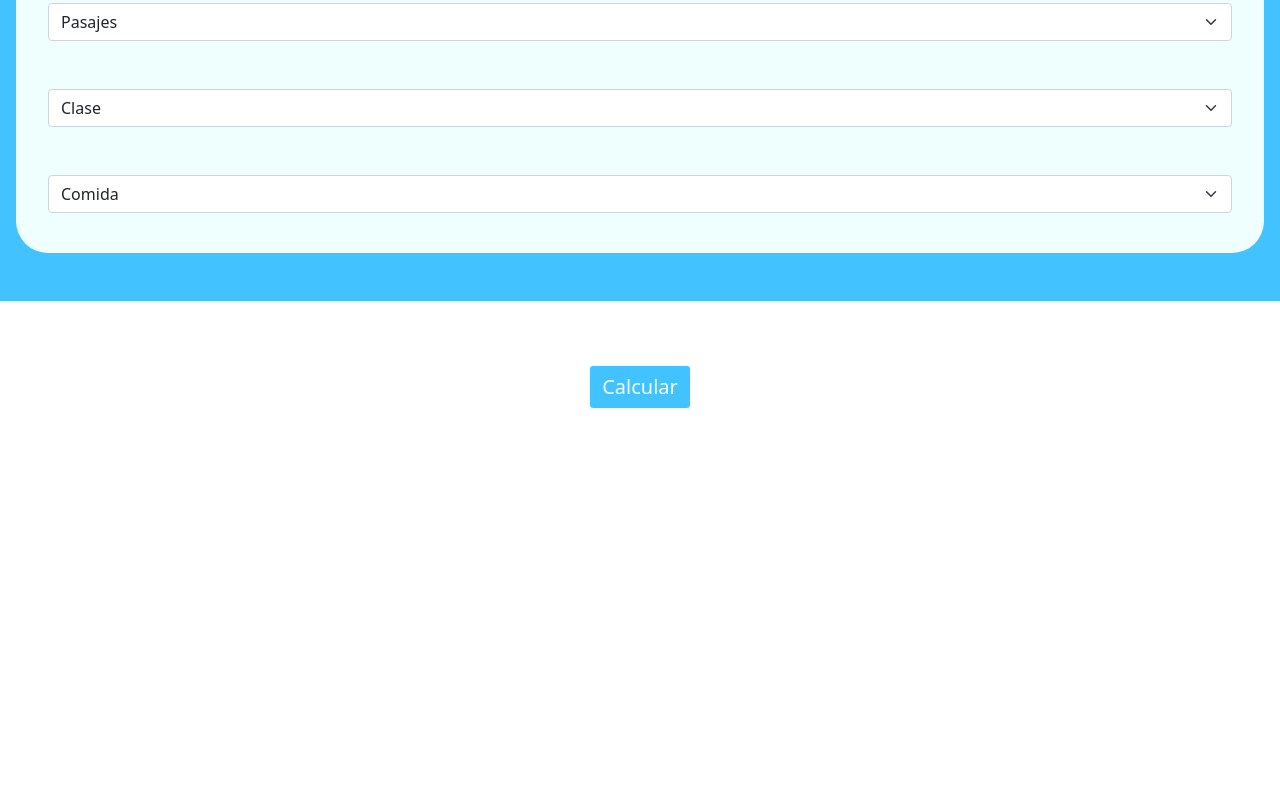
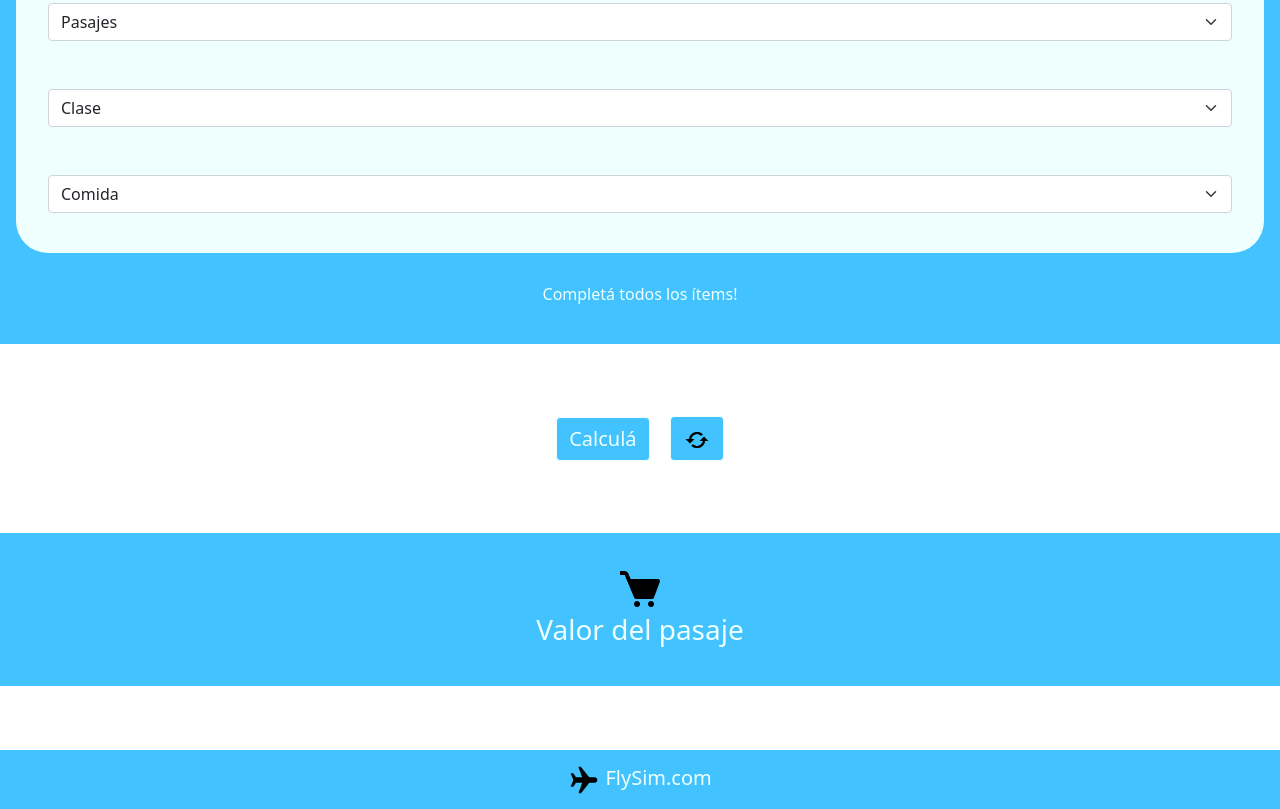
Before and after one commit to iamalejesus/finalProjectJs, a plain HTML site: page index.html in a window 1280 px wide. Shown: the part 294-1103 px from the top of the page. Before the commit the page ends 800 px from the top, so only its background shows below. Drawn offline with nearby package versions, Linux system fonts and the light colour scheme.

Commit message:
terminado html y css

```diff
--- a/css/styles.css
+++ b/css/styles.css
@@ -16,7 +16,7 @@
 
 /*FORM*/
 
-.backgroundForm {
+.background {
     background-color: #42C2FF;
     margin: 4rem 0rem 4rem 0rem;
     padding: 2rem 0rem 2rem 0rem;
@@ -26,6 +26,11 @@
     padding: 1rem 2rem 1rem 2rem;
     border-radius: 2rem;
 }
+h6 {
+    text-align: center;
+    color: #EFFFFD;
+    margin-top: 2rem;
+}
 
 /*CART*/
 
@@ -33,11 +38,15 @@
     display: flex;
     justify-content: center;
 }
+.d-grid {
+    display: flex;
+}
 .btn-primary {
     background-color: #42C2FF;
     border-color: #EFFFFD;
     color: #EFFFFD;
     font-size: 1.25rem;
+    margin: 0.5rem;
 }
 .btn-primary:hover {
     background-color: #00adfd;
@@ -45,3 +54,11 @@
     color: #EFFFFD;
     font-size: 1.30rem;
 }
+.background img {
+    margin: auto;
+    display: flex;
+}
+h3 {
+    text-align: center;
+    color: #EFFFFD;
+}
--- a/index.html
+++ b/index.html
@@ -6,6 +6,7 @@
     <meta name="viewport" content="width=device-width, initial-scale=1.0">
     <title>FlySim</title>
 
+    <!-- Links CSS -->
 
     <link rel="icon" type="image/x-icon" href="./assets/plane.png">
 
@@ -13,6 +14,13 @@
 
     <link rel="stylesheet" href="./css/styles.css">
 
+    <!-- Links JS -->
+
+    <script src="./js/parametros.js"></script>
+    <script defer src="./js/variables.js"></script>
+    <script src="./js/objetoCotizador.js"></script>
+    <script src="./js/logica.js"></script>
+    <script defer src="./js/apps.js"></script>
 
 </head>
 <body>
@@ -25,45 +33,81 @@
         </div>
     </nav>
 
-    <section class="backgroundForm">
+    <section class="background">
         <form class="form m-3 d-lg-grid">
             <select class="form-select m-4 mx-auto" aria-label="Default select example">
                 <option selected>Destino</option>
+                <!--
                 <option value="1">One</option>
                 <option value="2">Two</option>
                 <option value="3">Three</option>
+                -->
             </select>
 
             <select class="form-select m-4 mx-auto" aria-label="Default select example">
                 <option selected>Pasajes</option>
+                <!--
                 <option value="1">1</option>
                 <option value="2">2</option>
                 <option value="3">3</option>
                 <option value="4">4</option>
+                -->
             </select>
 
             <select class="form-select m-4 mx-auto" aria-label="Default select example">
                 <option selected>Clase</option>
+                <!--
                 <option value="1">Turista</option>
                 <option value="2">Bussines</option>
                 <option value="3">VIP</option>
+                -->
             </select>
 
             <select class="form-select m-4 mx-auto" aria-label="Default select example">
                 <option selected>Comida</option>
+                <!--
                 <option value="1">Si</option>
                 <option value="2">No</option>
+                -->
             </select>
+
         </form>
+
+        <div>
+            <h6>Completá todos los ítems!</h6>
+        </div>
     </section>
 
     <section class="containerCart">
-        <div class="d-grid d-md-block">
-            <button class="btn btn-primary" type="button">Calcular</button>
+        <div class="">
+            <button class="btn btn-primary" type="button">Calculá</button>
+            <button class="btn btn-primary" type="button"><img src="./assets/refresh.png" width="28px" alt=""></button>
         </div>
     </section>
+
+    <section class="resultado">
+        <div class="background">
+            <img src="./assets/cart.png" alt="">
+            <h3>Valor del pasaje</h3>
+        </div>
+    </section>
+
+    <footer>
+        <nav class="navbar navbar-dark">
+            <div class="container-fluid">
+                <a class="navbar-brand mx-auto" href="#">
+                <img src="./assets/plane.png" alt="" width="32" height="32" class="d-inline-block align-text-top">
+                FlySim.com
+                </a>
+            </div>
+        </nav>
+    </footer>
 </body>
+
+    <!-- Links JS Bootstrap -->
+
     <script src="https://cdn.jsdelivr.net/npm/bootstrap@5.1.3/dist/js/bootstrap.bundle.min.js" integrity="sha384-ka7Sk0Gln4gmtz2MlQnikT1wXgYsOg+OMhuP+IlRH9sENBO0LRn5q+8nbTov4+1p" crossorigin="anonymous"></script>
     <script src="https://cdn.jsdelivr.net/npm/@popperjs/core@2.10.2/dist/umd/popper.min.js" integrity="sha384-7+zCNj/IqJ95wo16oMtfsKbZ9ccEh31eOz1HGyDuCQ6wgnyJNSYdrPa03rtR1zdB" crossorigin="anonymous"></script>
     <script src="https://cdn.jsdelivr.net/npm/bootstrap@5.1.3/dist/js/bootstrap.min.js" integrity="sha384-QJHtvGhmr9XOIpI6YVutG+2QOK9T+ZnN4kzFN1RtK3zEFEIsxhlmWl5/YESvpZ13" crossorigin="anonymous"></script>
+
 </html>
```
